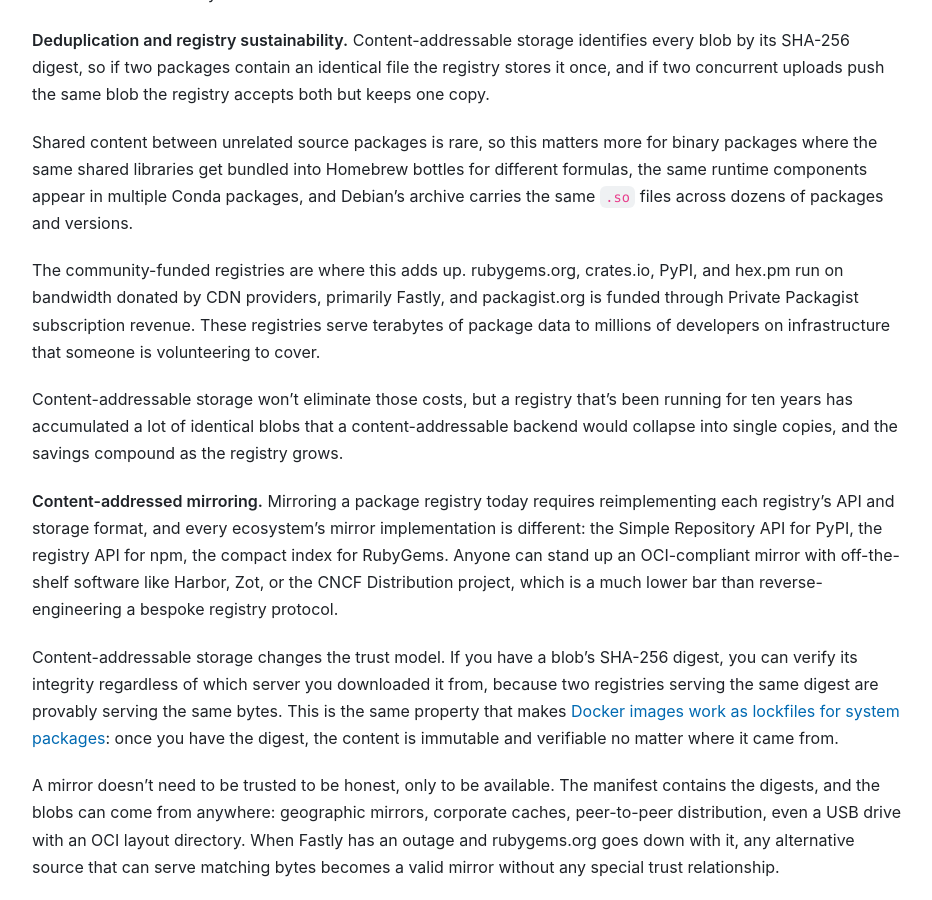
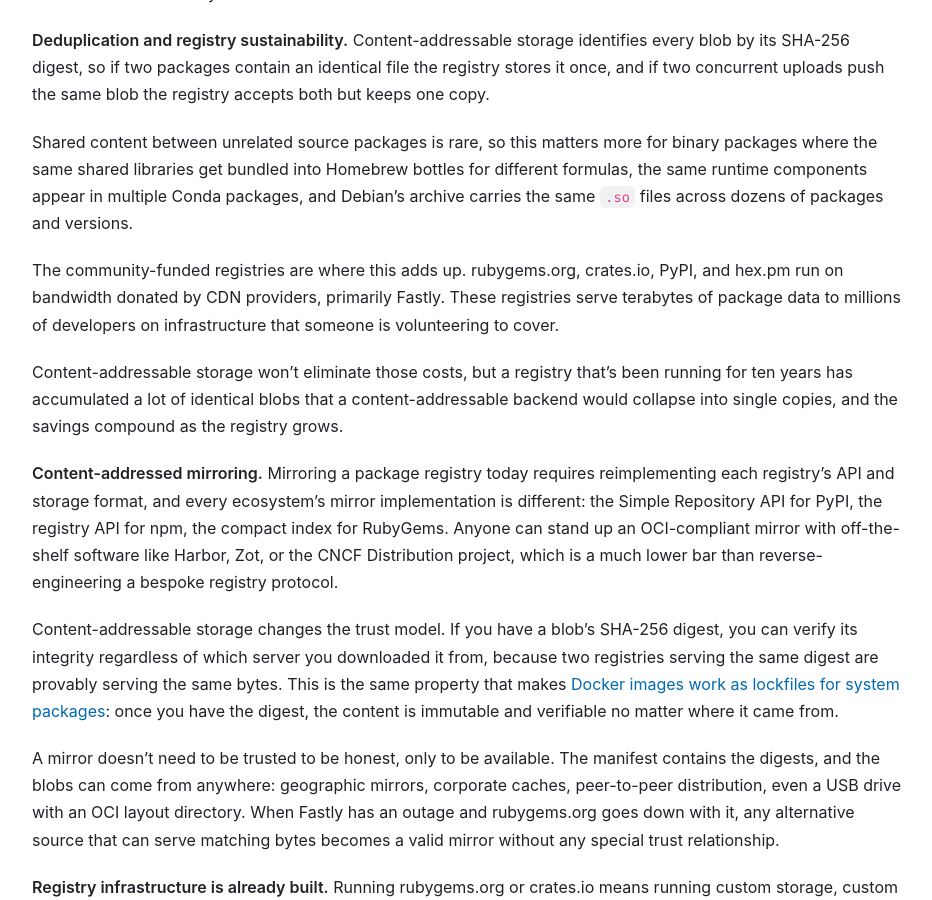
Before and after one commit to andrew/nesbitt.io, a Jekyll site: the page built from _posts/2026-02-18-what-package-registries-could-borrow-from-oci.md, in a window 1280 px wide and 900 px high, scrolled down 5451 px. Shown: the whole window, without its empty margins (173-1105 px from the left). Built offline with Jekyll 4.4.1, drawn with Linux system fonts in a browser that asks for light colours; some of the changed text lies outside the part shown.

Commit message:
Remove Packagist references from OCI post

```diff
--- a/_data/stats.json
+++ b/_data/stats.json
@@ -1,7 +1,7 @@
 {
-  "generated_at": "2026-02-18T09:34:28Z",
+  "generated_at": "2026-02-18T09:45:20Z",
   "total_posts": 81,
-  "total_words": 118290,
+  "total_words": 118273,
   "reading_minutes": 592,
   "average_words": 1460,
   "longest_post": {
--- a/_posts/2026-02-18-what-package-registries-could-borrow-from-oci.md
+++ b/_posts/2026-02-18-what-package-registries-could-borrow-from-oci.md
@@ -131,7 +131,7 @@
 
 Shared content between unrelated source packages is rare, so this matters more for binary packages where the same shared libraries get bundled into Homebrew bottles for different formulas, the same runtime components appear in multiple Conda packages, and Debian's archive carries the same `.so` files across dozens of packages and versions.
 
-The community-funded registries are where this adds up. rubygems.org, crates.io, PyPI, and hex.pm run on bandwidth donated by CDN providers, primarily Fastly, and packagist.org is funded through Private Packagist subscription revenue. These registries serve terabytes of package data to millions of developers on infrastructure that someone is volunteering to cover.
+The community-funded registries are where this adds up. rubygems.org, crates.io, PyPI, and hex.pm run on bandwidth donated by CDN providers, primarily Fastly. These registries serve terabytes of package data to millions of developers on infrastructure that someone is volunteering to cover.
 
 Content-addressable storage won't eliminate those costs, but a registry that's been running for ten years has accumulated a lot of identical blobs that a content-addressable backend would collapse into single copies, and the savings compound as the registry grows.
 
@@ -173,7 +173,7 @@
 
 **Who pays.** GHCR storage and bandwidth are [currently free](https://docs.github.com/en/billing/concepts/product-billing/github-packages) for public images, with a promise of at least one month's notice before that changes. At standard GitHub Packages rates ($0.25/GB/month for storage, $0.50/GB for bandwidth), Homebrew's bottle archive would cost substantially more than zero. GitHub absorbs that as an in-kind subsidy, and the Homebrew 3.1.0 release notes explicitly thank them for it.
 
-If rubygems.org or PyPI moved all their package storage to GHCR tomorrow, someone would need to have a similar conversation with GitHub, or AWS, or Google. The current model of Fastly donating CDN bandwidth and Packagist funding itself through Private Packagist subscriptions is fragile, but it exists and it's understood.
+If rubygems.org or PyPI moved all their package storage to GHCR tomorrow, someone would need to have a similar conversation with GitHub, or AWS, or Google. The current model of Fastly donating CDN bandwidth is fragile, but it exists and it's understood.
 
 Adopting OCI for distribution is partly a technical decision about storage and protocols, but it's also a decision about who funds the infrastructure that the ecosystem depends on and what leverage that creates. Shifting from Fastly-donated CDN to GitHub-donated OCI storage changes the answer to that question without necessarily improving it.
 
```
